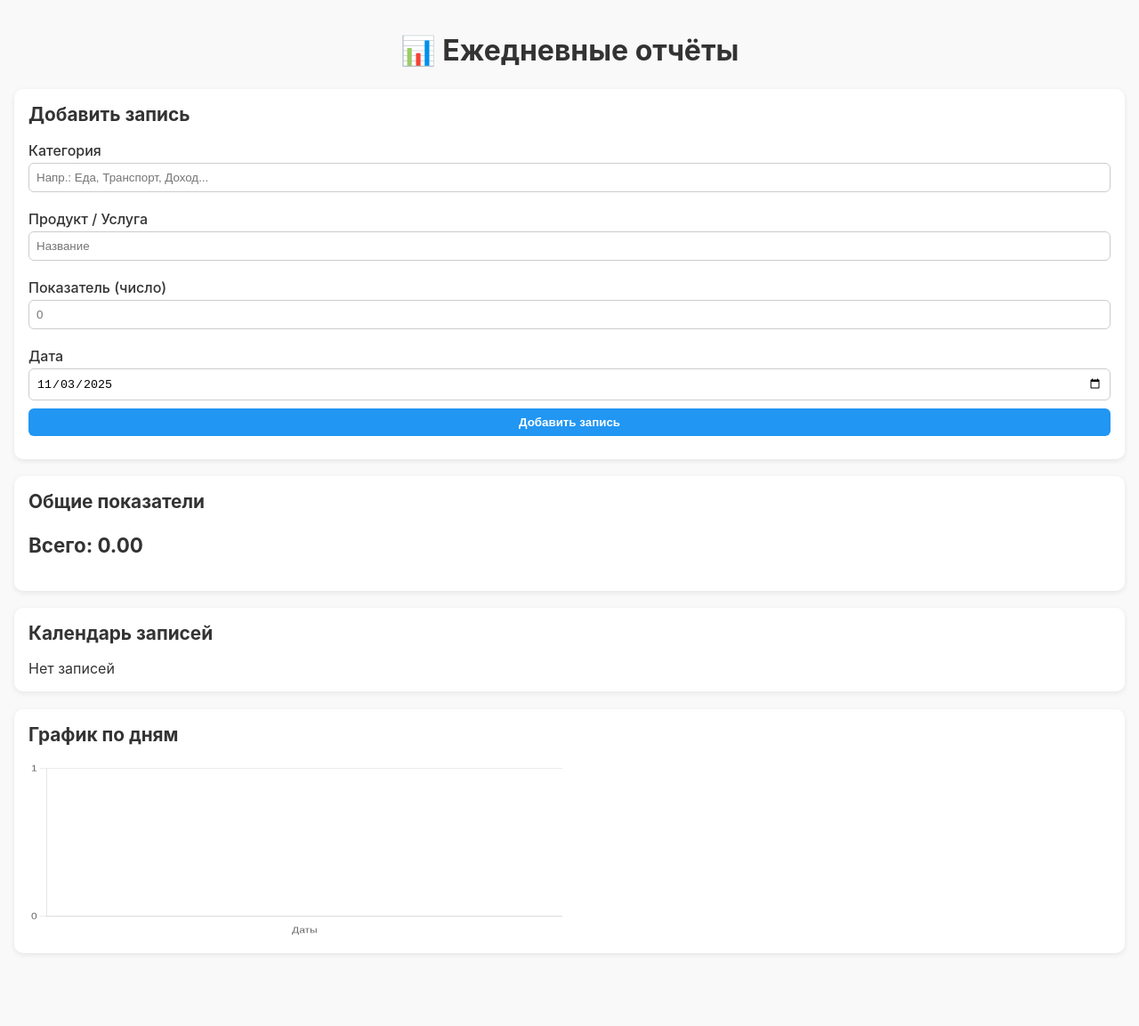
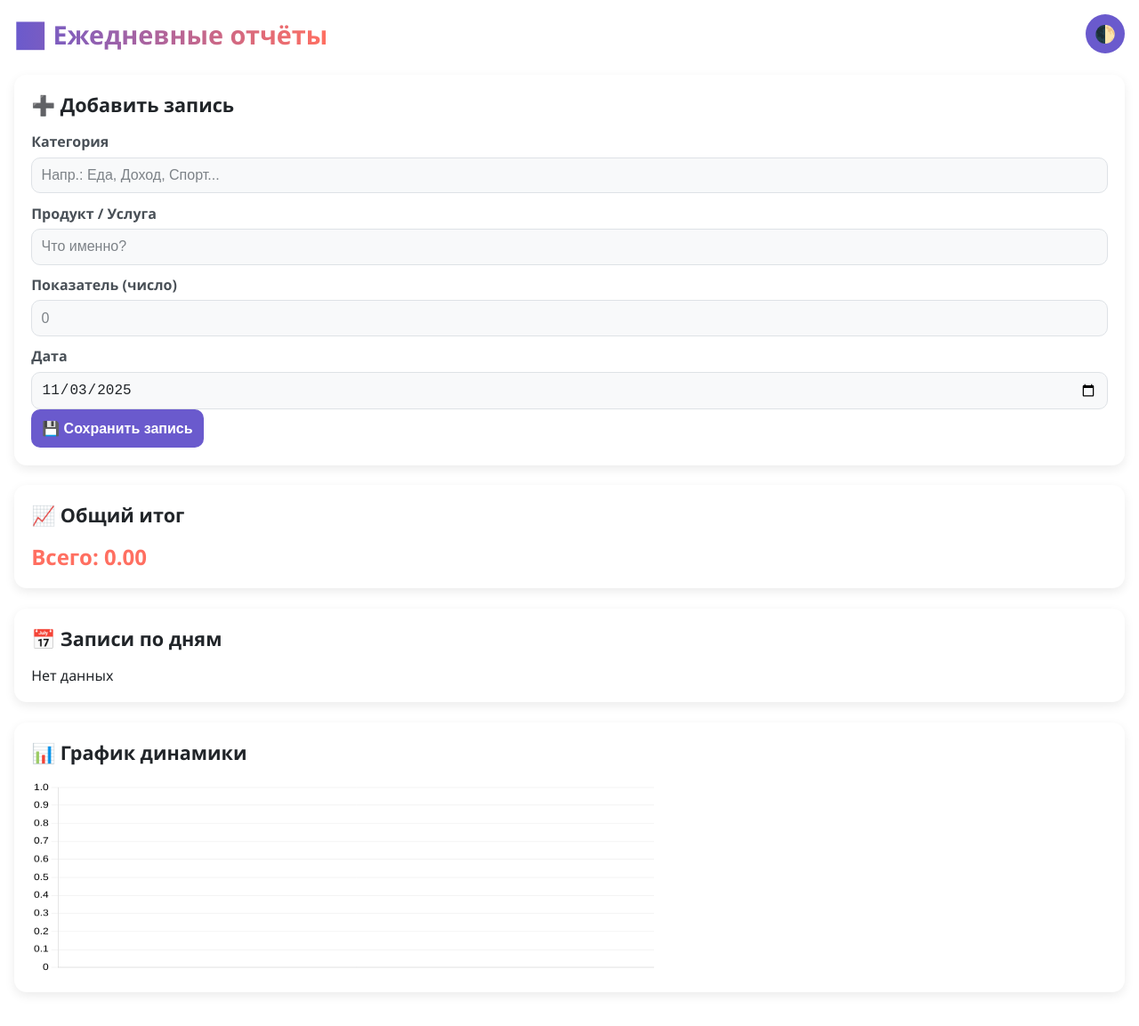
Before and after one commit to d5pvywyjsq-web/dail-tracker, a plain HTML site: page index.html in a window 1280 px wide. Shown: the whole page at 89% size. Before the commit the page ends 1106 px from the top, so only its background shows below. Drawn offline with nearby package versions, Linux system fonts and the light colour scheme.

Commit message:
index.html

```diff
--- a/index.html
+++ b/index.html
@@ -5,75 +5,189 @@
   <meta name="viewport" content="width=device-width, initial-scale=1.0"/>
   <title>Ежедневные отчёты</title>
   <style>
+    :root {
+      --bg-primary: #ffffff;
+      --bg-secondary: #f8f9fa;
+      --text-primary: #212529;
+      --text-secondary: #495057;
+      --border-color: #dee2e6;
+      --card-bg: #ffffff;
+      --button-bg: #6a5acd;
+      --button-hover: #5a4fcf;
+      --accent: #ff6f61;
+      --chart-bg: rgba(106, 90, 205, 0.15);
+      --entry-bg: #e6e1ff;
+      --shadow: 0 4px 12px rgba(0,0,0,0.08);
+    }
+
+    [data-theme="dark"] {
+      --bg-primary: #121212;
+      --bg-secondary: #1e1e1e;
+      --text-primary: #f0f0f0;
+      --text-secondary: #b0b0b0;
+      --border-color: #333;
+      --card-bg: #252525;
+      --button-bg: #8a7bff;
+      --button-hover: #7a6aff;
+      --accent: #ff7e70;
+      --chart-bg: rgba(138, 123, 255, 0.2);
+      --entry-bg: #302a4a;
+      --shadow: 0 4px 16px rgba(0,0,0,0.3);
+    }
+
+    * {
+      box-sizing: border-box;
+    }
+
     body {
-      font-family: -apple-system, BlinkMacSystemFont, 'Segoe UI', Roboto, sans-serif;
+      font-family: 'Segoe UI', system-ui, sans-serif;
+      background-color: var(--bg-primary);
+      color: var(--text-primary);
       margin: 0;
       padding: 1rem;
-      background-color: #f9f9f9;
-      color: #333;
+      transition: background-color 0.3s, color 0.3s;
     }
+
     header {
-      text-align: center;
+      display: flex;
+      justify-content: space-between;
+      align-items: center;
       margin-bottom: 1.5rem;
+      flex-wrap: wrap;
     }
+
+    h1 {
+      margin: 0;
+      font-size: 1.8rem;
+      background: linear-gradient(90deg, #6a5acd, #ff6f61);
+      -webkit-background-clip: text;
+      background-clip: text;
+      color: transparent;
+      font-weight: 700;
+    }
+
+    #theme-toggle {
+      background: var(--button-bg);
+      color: white;
+      border: none;
+      border-radius: 50%;
+      width: 44px;
+      height: 44px;
+      font-size: 1.2rem;
+      cursor: pointer;
+      display: flex;
+      align-items: center;
+      justify-content: center;
+      transition: background 0.2s;
+    }
+
+    #theme-toggle:hover {
+      background: var(--button-hover);
+    }
+
     section {
-      background: white;
-      padding: 1rem;
-      margin-bottom: 1.2rem;
-      border-radius: 10px;
-      box-shadow: 0 2px 6px rgba(0,0,0,0.08);
+      background: var(--card-bg);
+      padding: 1.2rem;
+      margin-bottom: 1.4rem;
+      border-radius: 14px;
+      box-shadow: var(--shadow);
+      transition: background 0.3s, box-shadow 0.3s;
     }
+
     h2 {
       margin-top: 0;
-      font-size: 1.3rem;
+      font-size: 1.35rem;
+      color: var(--text-primary);
+      margin-bottom: 1rem;
+      font-weight: 600;
     }
+
     label {
       display: block;
-      margin: 0.6rem 0 0.3rem;
-      font-weight: 500;
+      margin: 0.7rem 0 0.4rem;
+      font-weight: 600;
+      color: var(--text-secondary);
     }
-    input, button {
+
+    input {
       width: 100%;
-      padding: 0.5rem;
-      margin-bottom: 0.6rem;
-      box-sizing: border-box;
-      border: 1px solid #ccc;
-      border-radius: 6px;
+      padding: 0.65rem;
+      border: 1px solid var(--border-color);
+      border-radius: 10px;
+      background: var(--bg-secondary);
+      color: var(--text-primary);
+      font-size: 1rem;
     }
+
+    input::placeholder {
+      color: var(--text-secondary);
+      opacity: 0.7;
+    }
+
     button {
-      background-color: #2196F3;
+      background: var(--button-bg);
       color: white;
-      font-weight: bold;
       border: none;
+      border-radius: 10px;
+      padding: 0.75rem;
+      font-size: 1rem;
+      font-weight: 600;
       cursor: pointer;
       transition: background 0.2s;
     }
+
     button:hover {
-      background-color: #1976D2;
+      background: var(--button-hover);
     }
+
+    #total-value {
+      font-size: 1.5rem;
+      font-weight: 700;
+      color: var(--accent);
+      margin: 0;
+    }
+
     #calendar-entries {
       display: grid;
       grid-template-columns: repeat(auto-fill, minmax(110px, 1fr));
-      gap: 0.6rem;
+      gap: 0.8rem;
     }
+
     .entry {
-      background: #e3f2fd;
-      padding: 0.6rem;
-      border-radius: 6px;
-      font-size: 0.85rem;
+      background: var(--entry-bg);
+      padding: 0.8rem;
+      border-radius: 10px;
       text-align: center;
+      font-size: 0.88rem;
+      font-weight: 600;
+      transition: transform 0.2s;
     }
+
+    .entry:hover {
+      transform: translateY(-2px);
+    }
+
+    .entry strong {
+      display: block;
+      color: var(--button-bg);
+      margin-bottom: 0.2rem;
+    }
+
     #report-chart {
       width: 100% !important;
-      max-width: 600px;
-      height: 200px !important;
+      max-width: 700px;
+      height: 220px !important;
+      margin-top: 0.5rem;
     }
+
     @media (max-width: 600px) {
-      body {
-        padding: 0.8rem;
+      header {
+        flex-direction: column;
+        gap: 1rem;
+        align-items: flex-start;
       }
-      input, button {
-        padding: 0.6rem;
+      h1 {
+        font-size: 1.6rem;
       }
     }
   </style>
@@ -81,16 +195,17 @@
 <body>
   <header>
     <h1>📊 Ежедневные отчёты</h1>
+    <button id="theme-toggle" aria-label="Сменить тему">🌓</button>
   </header>
 
   <main>
     <section id="input-section">
-      <h2>Добавить запись</h2>
+      <h2>➕ Добавить запись</h2>
       <label for="category">Категория</label>
-      <input type="text" id="category" placeholder="Напр.: Еда, Транспорт, Доход...">
+      <input type="text" id="category" placeholder="Напр.: Еда, Доход, Спорт...">
 
       <label for="product">Продукт / Услуга</label>
-      <input type="text" id="product" placeholder="Название">
+      <input type="text" id="product" placeholder="Что именно?">
 
       <label for="value">Показатель (число)</label>
       <input type="number" id="value" placeholder="0" step="any">
@@ -98,52 +213,62 @@
       <label for="report-date">Дата</label>
       <input type="date" id="report-date">
 
-      <button id="add-btn">Добавить запись</button>
+      <button id="add-btn">💾 Сохранить запись</button>
     </section>
 
     <section id="summary">
-      <h2>Общие показатели</h2>
-      <p id="total-value" style="font-size: 1.4rem; font-weight: bold;">Всего: 0</p>
+      <h2>📈 Общий итог</h2>
+      <p id="total-value">Всего: 0</p>
     </section>
 
     <section id="calendar">
-      <h2>Календарь записей</h2>
-      <div id="calendar-entries">Нет записей</div>
+      <h2>📅 Записи по дням</h2>
+      <div id="calendar-entries">Нет данных</div>
     </section>
 
     <section id="chart">
-      <h2>График по дням</h2>
+      <h2>📊 График динамики</h2>
       <canvas id="report-chart"></canvas>
     </section>
   </main>
 
-  <!-- Chart.js из CDN -->
   <script src="https://cdn.jsdelivr.net/npm/chart.js"></script>
 
   <script>
+    // Тема
+    const themeToggle = document.getElementById('theme-toggle');
+    const savedTheme = localStorage.getItem('theme') || 'light';
+    document.documentElement.setAttribute('data-theme', savedTheme);
+    themeToggle.textContent = savedTheme === 'light' ? '🌓' : '🌕';
+
+    themeToggle.addEventListener('click', () => {
+      const current = document.documentElement.getAttribute('data-theme');
+      const newTheme = current === 'light' ? 'dark' : 'light';
+      document.documentElement.setAttribute('data-theme', newTheme);
+      localStorage.setItem('theme', newTheme);
+      themeToggle.textContent = newTheme === 'light' ? '🌓' : '🌕';
+    });
+
     // Установка сегодняшней даты
     const today = new Date().toISOString().split('T')[0];
     document.getElementById('report-date').value = today;
 
-    // Загрузка данных из localStorage
+    // Данные
     let reports = JSON.parse(localStorage.getItem('dailyReports')) || [];
 
-    // Сохранение в localStorage
     function saveReports() {
       localStorage.setItem('dailyReports', JSON.stringify(reports));
     }
 
-    // Обновление итога
     function updateSummary() {
       const total = reports.reduce((sum, r) => sum + Number(r.value), 0);
       document.getElementById('total-value').textContent = `Всего: ${total.toFixed(2)}`;
     }
 
-    // Рендер календаря
     function renderCalendar() {
       const container = document.getElementById('calendar-entries');
       if (reports.length === 0) {
-        container.textContent = 'Нет записей';
+        container.textContent = 'Нет данных';
         return;
       }
 
@@ -155,44 +280,49 @@
 
       container.innerHTML = '';
       Object.keys(dateMap)
-        .sort((a, b) => new Date(b) - new Date(a)) // сначала новые
+        .sort((a, b) => new Date(b) - new Date(a))
         .forEach(date => {
+          const dayTotal = dateMap[date].toFixed(1);
+          const day = date.split('-')[2];
+          const month = date.split('-')[1];
+
           const div = document.createElement('div');
           div.className = 'entry';
-          const formattedDate = date.split('-').slice(1).join('.'); // ДД.ММ
-          div.innerHTML = `<strong>${formattedDate}</strong><br>Σ: ${dateMap[date].toFixed(1)}`;
+          div.innerHTML = `<strong>${day}.${month}</strong>${dayTotal}`;
           container.appendChild(div);
         });
     }
 
-    // График
     let reportChart = null;
     function renderChart() {
       const ctx = document.getElementById('report-chart').getContext('2d');
 
-      // Группировка по дате
       const dailyTotals = {};
       reports.forEach(r => {
         if (!dailyTotals[r.date]) dailyTotals[r.date] = 0;
         dailyTotals[r.date] += Number(r.value);
       });
 
-      const sortedDates = Object.keys(dailyTotals).sort((a, b) => new Date(a) - new Date(b));
+      const sortedDates = Object.keys(dailyTotals).sort();
       const labels = sortedDates.map(d => d.split('-').slice(1).join('.'));
       const data = sortedDates.map(d => dailyTotals[d]);
 
       if (reportChart) reportChart.destroy();
 
       reportChart = new Chart(ctx, {
-        type: 'bar',
+        type: 'line',
         data: {
           labels: labels,
           datasets: [{
             label: 'Сумма за день',
-            data: data,
-            backgroundColor: 'rgba(33, 150, 243, 0.7)',
-            borderColor: 'rgba(33, 150, 243, 1)',
-            borderWidth: 1
+             data,
+            borderColor: '#6a5acd',
+            backgroundColor: 'var(--chart-bg)',
+            borderWidth: 3,
+            pointBackgroundColor: '#ff6f61',
+            pointRadius: 5,
+            fill: true,
+            tension: 0.3
           }]
         },
         options: {
@@ -202,14 +332,20 @@
             legend: { display: false }
           },
           scales: {
-            y: { beginAtZero: true, ticks: { precision: 0 } },
-            x: { title: { display: true, text: 'Даты' } }
+            y: {
+              beginAtZero: true,
+              grid: { color: 'rgba(128,128,128,0.1)' },
+              ticks: { color: 'var(--text-secondary)' }
+            },
+            x: {
+              grid: { display: false },
+              ticks: { color: 'var(--text-secondary)' }
+            }
           }
         }
       });
     }
 
-    // Обработчик добавления
     document.getElementById('add-btn').addEventListener('click', () => {
       const category = document.getElementById('category').value.trim();
       const product = document.getElementById('product').value.trim();
@@ -217,7 +353,7 @@
       const date = document.getElementById('report-date').value;
 
       if (!category || !product || isNaN(value) || !date) {
-        alert('Пожалуйста, заполните все поля корректно.');
+        alert('Пожалуйста, заполните все поля.');
         return;
       }
 
@@ -227,7 +363,6 @@
       renderCalendar();
       renderChart();
 
-      // Сброс полей
       document.getElementById('category').value = '';
       document.getElementById('product').value = '';
       document.getElementById('value').value = '';
```
